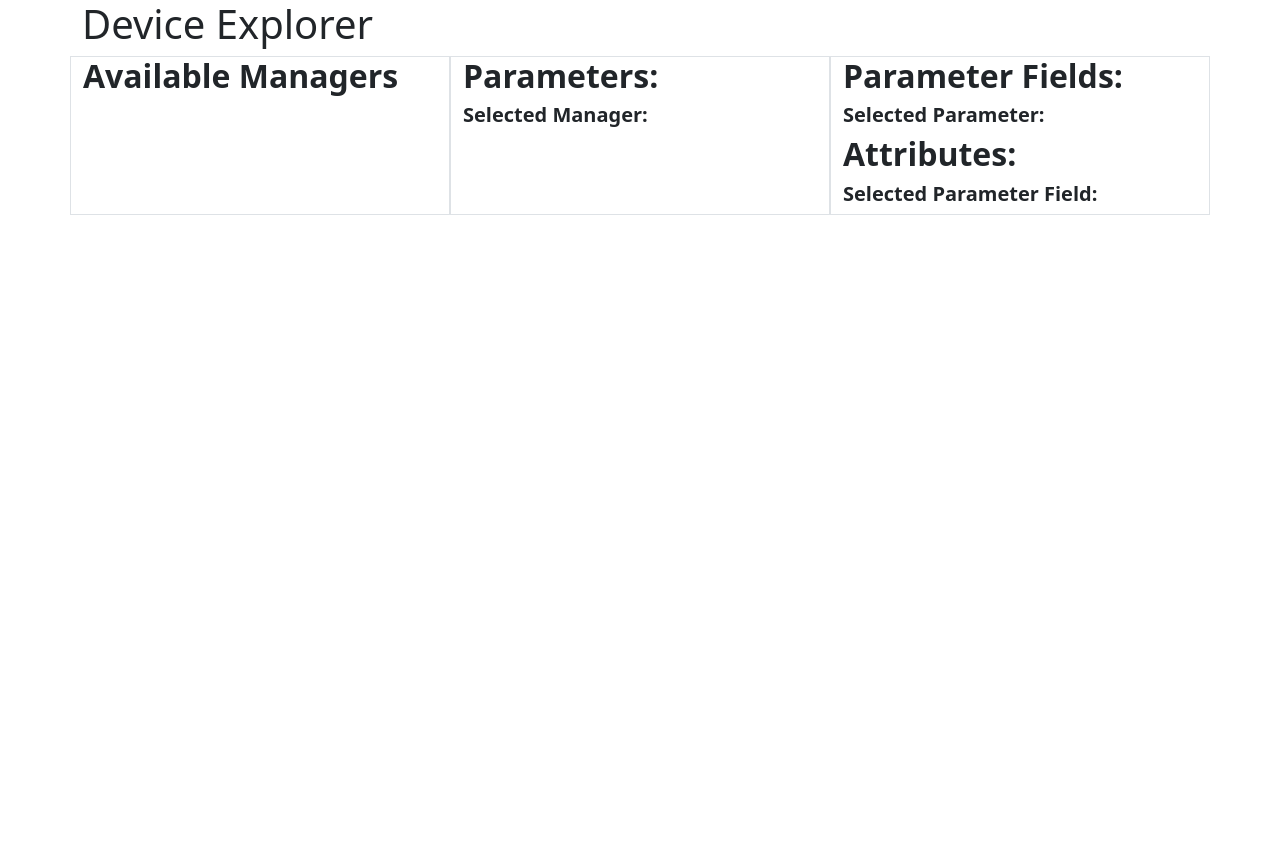
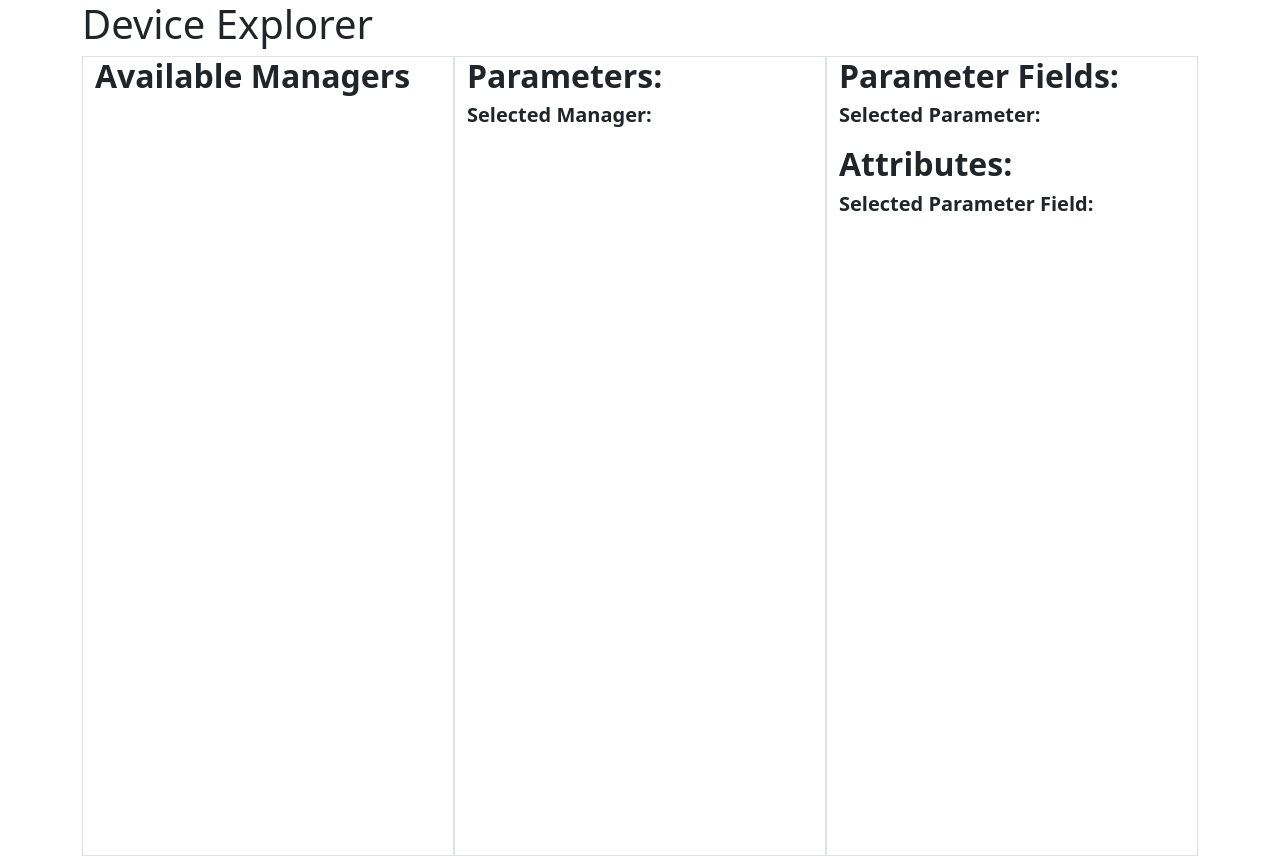
Before and after one commit to sofiarobertson/cleo_web, a Django app: template devex/templates/devex/devex.html in a window 1280 px wide. Before the commit the page ends 215 px from the top, so only its background shows below. Run offline with Django 5.2, Linux system fonts and the light colour scheme; the template is opened without the code that fills it, so the values that code supplies are empty.

Commit message:
Functioning scroll bars for each column

```diff
--- a/devex/templates/devex/base.html
+++ b/devex/templates/devex/base.html
@@ -57,17 +57,35 @@
         outline : 1px dotted #000;
       }
 
+      .vh-100 {
+        height: 100vh;
+      }
+      .column {
+        overflow-y: auto;
+        max-height: 100%;
+      }
+      .first-row {
+        max-height: calc(55vh);
+        overflow-y: auto;
+        margin-bottom: 10px;
+      }
+      .second-row {
+        height: calc(45vh);
+        overflow-y: auto;
+      }
+
         </style>
         <meta charset="utf-8">
         <title>Devex</title>
-    <link href="https://cdn.jsdelivr.net/npm/bootstrap@5.3.3/dist/css/bootstrap.min.css" rel="stylesheet" integrity="sha384-QWTKZyjpPEjISv5WaRU9OFeRpok6YctnYmDr5pNlyT2bRjXh0JMhjY6hW+ALEwIH" crossorigin="anonymous">
-    <script src="https://cdn.jsdelivr.net/npm/bootstrap@5.3.3/dist/js/bootstrap.bundle.min.js" integrity="sha384-YvpcrYf0tY3lHB60NNkmXc5s9fDVZLESaAA55NDzOxhy9GkcIdslK1eN7N6jIeHz" crossorigin="anonymous"></script>
+        <link href="https://cdn.jsdelivr.net/npm/bootstrap@5.3.3/dist/css/bootstrap.min.css"
+              rel="stylesheet"
+              integrity="sha384-QWTKZyjpPEjISv5WaRU9OFeRpok6YctnYmDr5pNlyT2bRjXh0JMhjY6hW+ALEwIH"
+              crossorigin="anonymous">
+        <script src="https://cdn.jsdelivr.net/npm/bootstrap@5.3.3/dist/js/bootstrap.bundle.min.js"
+                integrity="sha384-YvpcrYf0tY3lHB60NNkmXc5s9fDVZLESaAA55NDzOxhy9GkcIdslK1eN7N6jIeHz"
+                crossorigin="anonymous"></script>
     </head>
     <body>
-    <div class="container">
-        {% block content %}
-        {% endblock %}
-    </div>
-
+        {% block content %}{% endblock %}
     </body>
 </html>
--- a/devex/templates/devex/devex.html
+++ b/devex/templates/devex/devex.html
@@ -1,11 +1,13 @@
 {% extends "devex/base.html" %}
 {% block content %}
+    <div class="container vh-100">
         <h1>Device Explorer</h1>
         <fieldset>
             <!-- Avalabie managers -->
-        <div class="row">
-            <div class="col border">
-                <div class="overflow-scroll" style=" max-height: 850px">
+            <div class="container-fluid vh-100">
+                <div class="row h-100">
+                    <div class="col border column">
+                        <div class="overflow-scroll" style=" max-height: 100%;">
                             <legend>
                                 <h2 class="fw-bold">Available Managers</h2>
                             </legend>
@@ -32,8 +34,8 @@
                         </div>
                     </div>
                     <!-- Parameters -->
-            <div class = "col border ">
-                <div class ="overflow-scroll" style="max-height: 850px">
+                    <div class = "col border column">
+                        <div class ="overflow-scroll" style="max-height: 100%;">
                             <h2 class="fw-bold">Parameters:</h2>
                             <h5 class="fw-bold">Selected Manager:</h5>
                             <h5 class="fw-bold">{{ selected_manager }}</h5>
@@ -45,9 +47,9 @@
                             {% endfor %}
                         </div>
                     </div>
-            <!-- Parameter Fields -->
-            <div class = "col border ">
-                <div class ="overflow-scroll" style="max-height: 850px">
+                    <!-- Parameter Fields and Attributes-->
+                    <div class="col border">
+                        <div class="first-row">
                             <h2 class="fw-bold">Parameter Fields:</h2>
                             <h5 class="fw-bold">Selected Parameter:</h5>
                             <h5 class="fw-bold">{{ selected_param }}</h5>
@@ -57,7 +59,9 @@
                                        class="text-decoration-none text-dark">{{ field }}</a>
                                 </ul>
                             {% endfor %}
+                        </div>
                         <!-- Attributes -->
+                        <div class="second-row">
                             <h2 class="fw-bold">Attributes:</h2>
                             <h5 class="fw-bold">Selected Parameter Field:</h5>
                             <h5 class="fw-bold">{{ selected_field }}</h5>
@@ -72,5 +76,8 @@
                             {% endfor %}
                         </div>
                     </div>
+                </div>
+            </div>
+        </div>
     </fieldset>
 {% endblock %}
```
Lines whose indentation alone changed are shown as unchanged.
